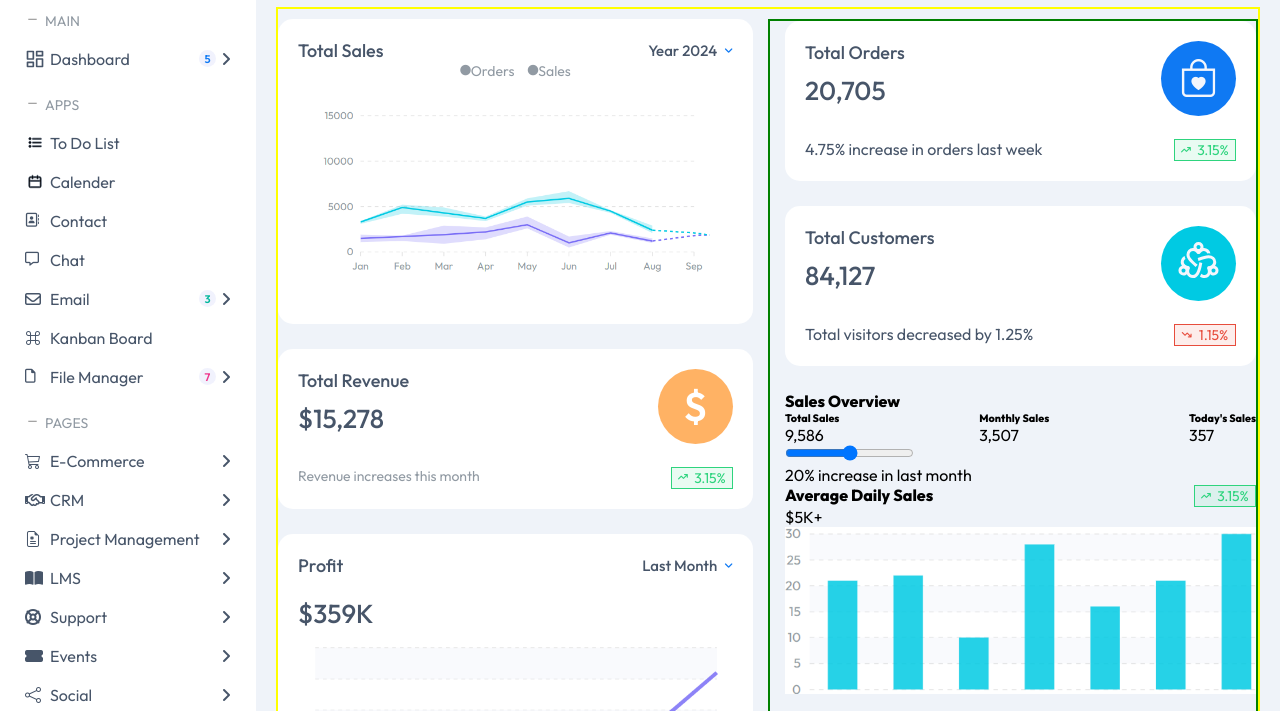
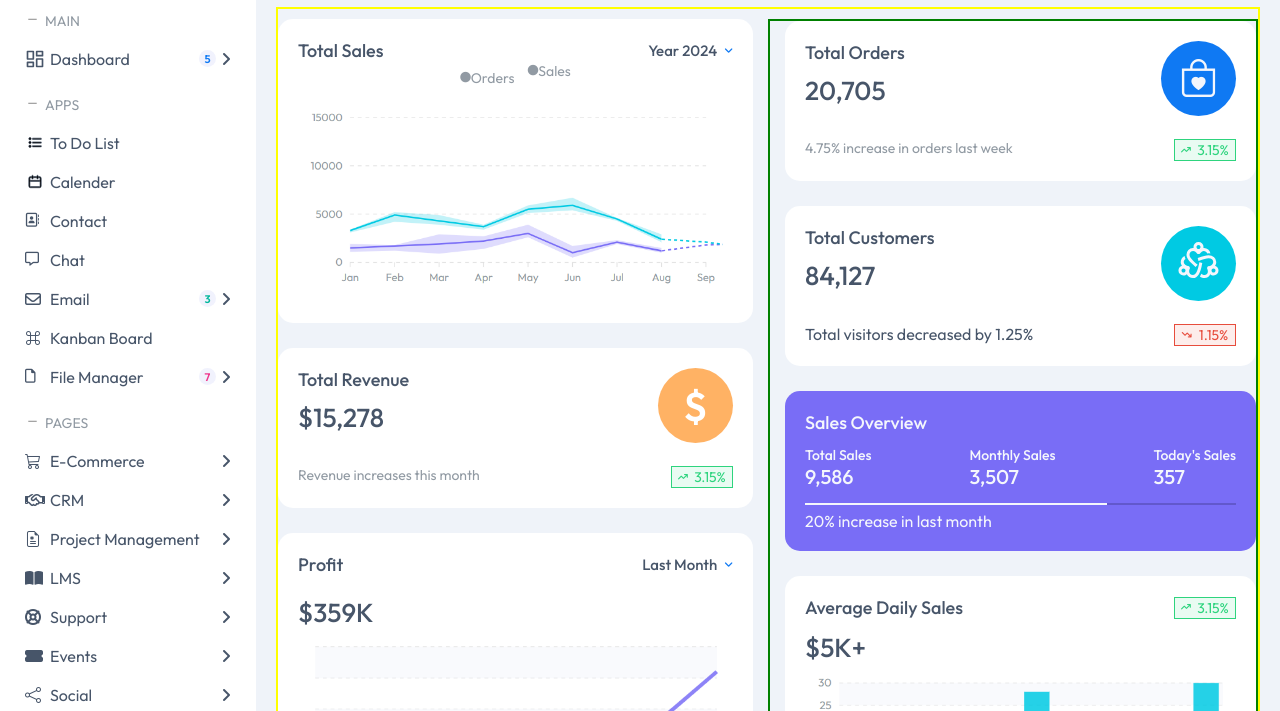
Before and after one commit to rajvi418/Daxa-Admin-Panel, a plain HTML site: page index.html in a window 1280 px wide. Shown: the part 89-800 px from the top of the page. Drawn offline with nearby package versions, Linux system fonts and the light colour scheme.

Commit message:
sales overview, avarage dailt sales done

```diff
--- a/css/style.css
+++ b/css/style.css
@@ -524,7 +524,7 @@ header::-webkit-scrollbar-thumb {
 }
 .total-sales .graph
 {
-    padding: 23px;
+    padding: 10px;
 }
 .chart {
     font-size: 14px;
@@ -708,7 +708,7 @@ header::-webkit-scrollbar-thumb {
     color: var(--darkgrey);
     background-color: var(--whiteColor);
     border-radius: 15px;
-    margin-bottom: 2px;
+    margin-bottom: 25px;
 }
 .total-orders .left h4
 {
@@ -806,4 +806,79 @@ header::-webkit-scrollbar-thumb {
     padding-left: 15px;
 }
 
+
+.sales-overview
+{
+    border: none;
+    background-color: var(--purple);
+    border-radius: 15px;
+    color: var(--offwhite);
+    padding: 20px;
+    margin-bottom: 25px;
+}
+.sales-overview h4
+{
+    font-size: 18px;
+    font-weight: 500;
+    margin-bottom: 12px;
+}
+.sales-overview h6
+{
+    font-size: 14px;
+    font-weight: 500;
+}
+.sales-overview .amount
+{
+    font-size: 20px;
+    font-weight: 500;
+}
+.sales
+{
+    margin-bottom: 14px;
+}
+.overview
+{
+    width: 100%;
+    height: 2px;
+    background-color: #6258cc;
+    position: relative;
+    margin-bottom: 6px;
+}
+.overview::before
+{
+    content: "";
+    width: 70%;
+    height: 2px;
+    background-color: var(--offwhite);
+    position: absolute;
+}
+.Average-Daily-Sales
+{
+    border: none;
+    background-color: var(--whiteColor);
+    border-radius: 15px;
+    color: var(--darkgrey);
+    padding: 20px;
+    margin-bottom: 25px;
+}
+.Average-Daily-Sales h4
+{
+    font-size: 18px;
+    font-weight: 500;
+}
+.Average-Daily-Sales .top div
+{
+    align-content: center;
+    margin-bottom: 12px;
+}
+.Average-Daily-Sales .top .amount
+{
+    font-size: 26px;
+    font-weight: 500;
+}
+.Average-Daily-Sales .bottom
+{
+    padding: 13px;
+}
 /* alignment krvanu che badha j boxes naa */
+/* total sales na orders and sales na dots color and align krvana che */
--- a/index.html
+++ b/index.html
@@ -537,7 +537,7 @@
                             </div>
                         </div>
                          <div class="right-side green">
-                            <div class="total-customers">
+                            <div class="total-orders">
                                 <div class="top align-between">
                                     <div class="row space-between">
                                         <div class="left">
@@ -591,10 +591,9 @@
                                     </div>
                                 </div>
                             </div>
-
-                            <div class="sales-overview">
+                           <div class="sales-overview">
                                 <h4>Sales Overview</h4>
-                                <div class="row space-between">
+                                <div class="row sales space-between">
                                     <div class="total-sale">
                                         <h6>Total Sales</h6>
                                         <p class="amount">9,586</p>
@@ -608,8 +607,8 @@
                                         <p class="amount">357</p>
                                     </div>
                                 </div>
-                                <div class="range">
-                                    <input type="range" name="range" class="range">
+                                <div class="overview">
+                                   <span></span>
                                 </div>
                                 <div class="bottom">
                                     <p>20% increase in last month</p>
@@ -627,10 +626,10 @@
                                             </span>
                                         </span>
                                     </div>
+                                    <span class="amount">
+                                        $5K+
+                                    </span>
                                 </div>
-                                <span class="amount">
-                                    $5K+
-                                </span>
                                 <div class="bottom">
                                     <img class="graph-3" src="img/Graph-3.png" alt="#">
                                 </div>
```
